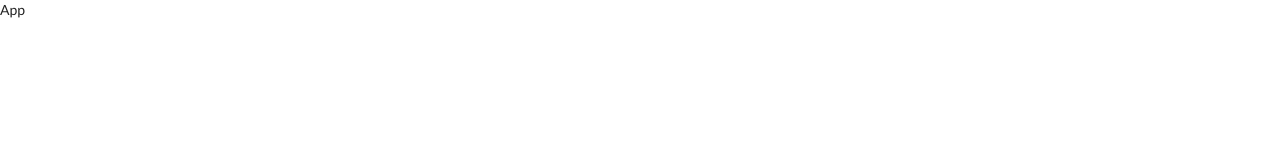
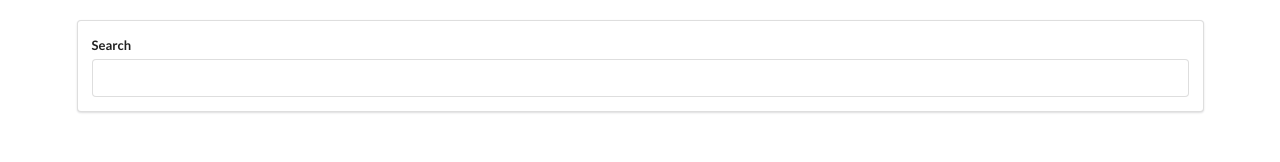
Before and after one commit to bucky0112/search_photo_app, a React (Vite) app: page / in a window 1280 px wide. Shown: the top 162 px of the page. Built offline with nearby package versions, Linux system fonts and the light colour scheme.

Commit message:
bbasic ui

```diff
--- a/src/components/App.jsx
+++ b/src/components/App.jsx
@@ -1,7 +1,12 @@
 import React from 'react'
+import SearchBar from './SearchBar'
 
 function App() {
-  return <div>App</div>
+  return (
+    <div className='ui container' style={{ marginTop: 20 }}>
+      <SearchBar />
+    </div>
+  )
 }
 
 export default App
--- /dev/null
+++ b/src/components/SearchBar.jsx
@@ -0,0 +1,16 @@
+import React from 'react'
+
+const SearchBar = () => {
+  return (
+    <div className='ui segment'>
+      <form className='ui form'>
+        <div className='field'>
+          <label htmlFor='search'>Search</label>
+          <input id='search' type='text' />
+        </div>
+      </form>
+    </div>
+  )
+}
+
+export default SearchBar
```
